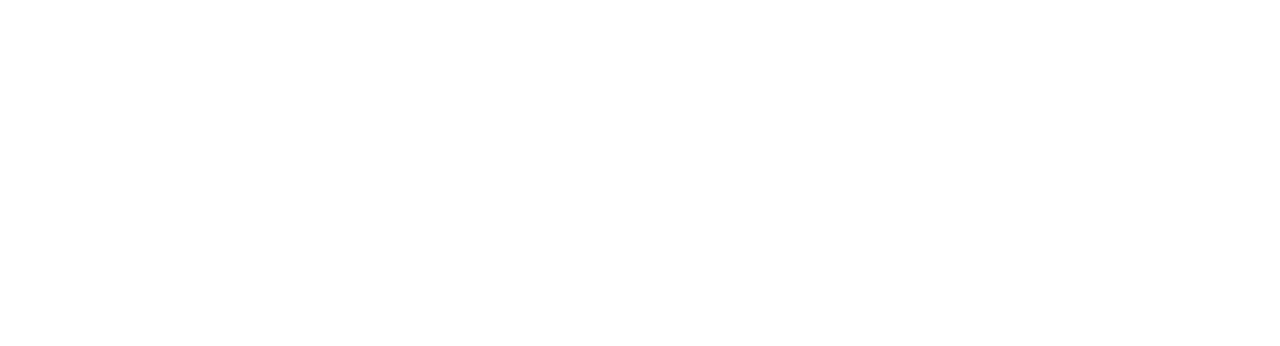
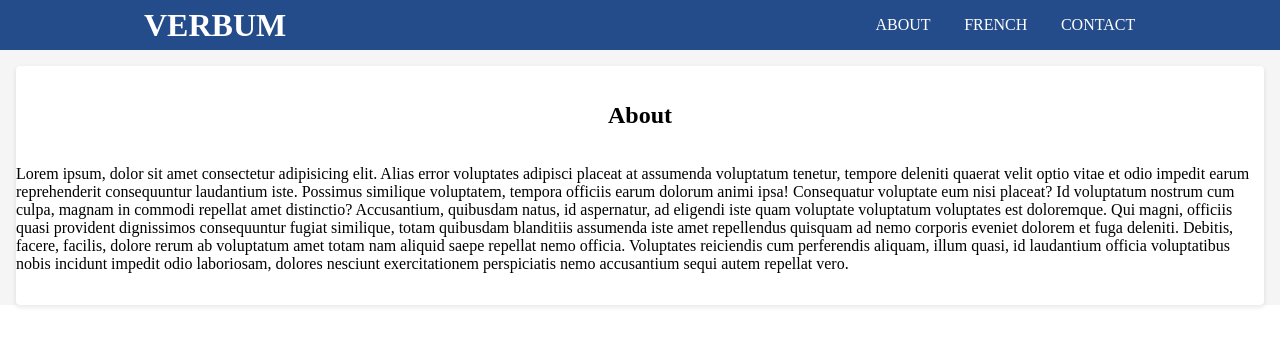
Before and after one commit to Mauraep8/verbum, a React (Create React App) app in the folder frontend/: page /about in a window 1280 px wide. Shown: the top 346 px of the page. Built offline with nearby package versions, Linux system fonts and the light colour scheme.

Commit message:
created about and contact page, added preliminary styling, and added page Linking

```diff
--- a/frontend/src/App.js
+++ b/frontend/src/App.js
@@ -1,6 +1,9 @@
 import "./Styles/App.scss";
 import { BrowserRouter, Route, Switch } from "react-router-dom";
 import FrenchPage from "./Pages/French/FrenchPage";
+import AboutPage from "./Pages/About/AboutPage";
+import ContactPage from "./Pages/Contact/ContactPage";
+
 
 
 function App() {
@@ -8,7 +11,9 @@
     <BrowserRouter>
     <Switch>
       <Route path='/' exact component={FrenchPage} />
+      <Route path='/about' component={AboutPage} />
       <Route path='/french' component={FrenchPage} />
+      <Route path='/contact' component={ContactPage} />
     </Switch>
   </BrowserRouter>
   );
--- a/frontend/src/Components/Navbar/Navbar.js
+++ b/frontend/src/Components/Navbar/Navbar.js
@@ -1,15 +1,16 @@
 import React from 'react'
+import { Link } from "react-router-dom";
 import './Navbar.scss'
 
 export default function Navbar() {
   return (
     <div className='navbar'>
-        <h1 className='navbar__header'>VERBUM</h1>
+        <Link className='navbar__link' to='/'><h1 className='navbar__header'>VERBUM</h1></Link>
         <nav className='navbar__nav'>
             <ul className='navbar__list'>
-                <li className='navbar__list-item'>ABOUT</li>
-                <li className='navbar__list-item'>FRENCH</li>
-                <li className='navbar__list-item'>CONTACT US</li>
+                <Link className='navbar__link' to='/about'><li className='navbar__list-item'>ABOUT</li></Link>
+                <Link className='navbar__link' to='/french'><li className='navbar__list-item'>FRENCH</li></Link>
+                <Link className='navbar__link' to='/contact'><li className='navbar__list-item'>CONTACT</li></Link>
             </ul>
         </nav>
     </div>
--- a/frontend/src/Components/Navbar/Navbar.scss
+++ b/frontend/src/Components/Navbar/Navbar.scss
@@ -37,6 +37,11 @@
         }
     }
 
+    &__link{
+        text-decoration: none;
+        color: white;
+    }
+
     @include tablet{
         flex-direction: row;
         justify-content: space-between;
--- /dev/null
+++ b/frontend/src/Pages/About/AboutPage.js
@@ -0,0 +1,25 @@
+import React from 'react'
+import Navbar from '../../Components/Navbar/Navbar'
+import './AboutPage.scss'
+
+export default function About() {
+  return (
+    <div className='about'>
+        <Navbar/>
+        <div className='about__container'>
+          <h2 className='about__header'>About</h2>
+          <p>Lorem ipsum, dolor sit amet consectetur adipisicing elit. Alias error voluptates adipisci placeat at
+          assumenda voluptatum tenetur, tempore deleniti quaerat velit optio vitae et odio impedit earum reprehenderit
+          consequuntur laudantium iste. Possimus similique voluptatem, tempora officiis earum dolorum animi ipsa!
+          Consequatur voluptate eum nisi placeat? Id voluptatum nostrum cum culpa, magnam in commodi repellat amet
+          distinctio? Accusantium, quibusdam natus, id aspernatur, ad eligendi iste quam voluptate voluptatum
+          voluptates est doloremque. Qui magni, officiis quasi provident dignissimos consequuntur fugiat similique,
+          totam quibusdam blanditiis assumenda iste amet repellendus quisquam ad nemo corporis eveniet dolorem et fuga
+            deleniti. Debitis, facere, facilis, dolore rerum ab voluptatum amet totam nam aliquid saepe repellat nemo officia.
+            Voluptates reiciendis cum perferendis aliquam, illum quasi, id laudantium officia voluptatibus nobis incidunt impedit
+            odio laboriosam, dolores nesciunt exercitationem perspiciatis nemo accusantium sequi autem repellat vero.
+          </p>
+        </div>
+    </div>
+  )
+}
--- /dev/null
+++ b/frontend/src/Pages/About/AboutPage.scss
@@ -0,0 +1,16 @@
+@use '../../Styles/Partials/variables' as *;
+@use '../../Styles/Partials/mixins' as*;
+
+.about{
+    background-color: #F5F5F5;
+    &__container{
+        display: flex;
+        flex-direction: column;
+        align-items: center;
+        background-color: white;
+        border-radius: .25rem;
+        box-shadow: 0px 2px 5px rgba(19, 24, 44, 0.1);
+        margin: 1rem;
+        padding: 1rem 0;
+    }
+}
--- /dev/null
+++ b/frontend/src/Pages/Contact/ContactPage.js
@@ -0,0 +1,23 @@
+import React from 'react'
+import Navbar from '../../Components/Navbar/Navbar'
+import './ContactPage.scss'
+
+export default function ContactPage() {
+  return (
+    <div className='contact'>
+      <Navbar/>
+      <div className='contact__container'>
+            <h2 className='contact__header'>Contact</h2>
+            <div className='contact__form-container'>
+                <form action="">
+                    <label htmlFor="">Subject</label>
+                    <input type="text" />
+                    <label htmlFor="">Message</label>
+                    <textarea type="text" />
+                    <button>Submit</button>
+                </form>
+            </div>
+        </div>
+    </div>
+  )
+}
--- /dev/null
+++ b/frontend/src/Pages/Contact/ContactPage.scss
@@ -0,0 +1,16 @@
+@use '../../Styles/Partials/variables' as *;
+@use '../../Styles/Partials/mixins' as*;
+
+.contact{
+    background-color: #F5F5F5;
+    &__container{
+        display: flex;
+        flex-direction: column;
+        align-items: center;
+        background-color: white;
+        border-radius: .25rem;
+        box-shadow: 0px 2px 5px rgba(19, 24, 44, 0.1);
+        margin: 1rem;
+        padding: 1rem 0;
+    }
+}
```
